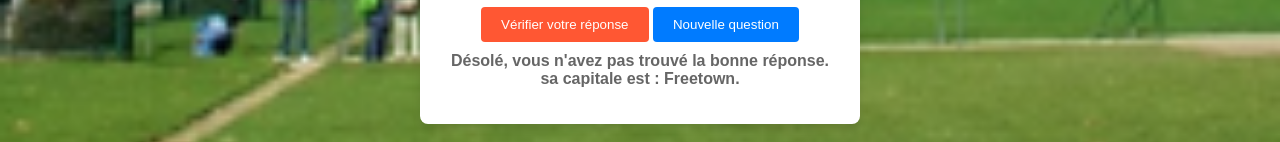
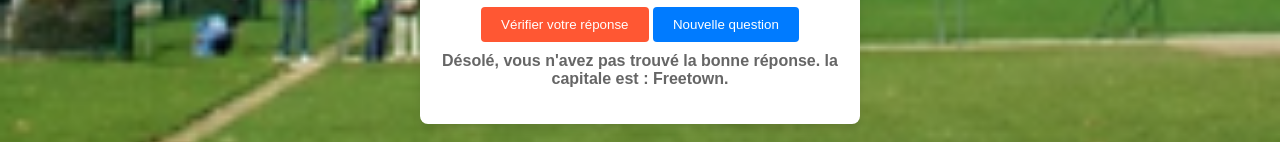
Before and after one commit to clavale/jeucountry, a plain HTML site: page index.html in a window 1280 px wide. Both pictures are taken after a click on the button "Vérifier votre réponse". Shown: the part 170-312 px from the top of the page. Drawn offline with Linux system fonts and the light colour scheme.

Commit message:
Add files via upload

```diff
--- a/index.html
+++ b/index.html
@@ -57,7 +57,7 @@
             if (userAnswer.toLowerCase() === currentQuestion.capital.toLowerCase()) {
                 resultElement.textContent = "Félicitation !,  Vous avez trouvé la capitale: " + currentQuestion.capital + ".";
             } else {
-                resultElement.textContent = "Désolé, vous n'avez pas trouvé la bonne réponse. sa capitale est :  " + currentQuestion.capital + ".";
+                resultElement.textContent = "Désolé, vous n'avez pas trouvé la bonne réponse. la capitale est :  " + currentQuestion.capital + ".";
             }
         }
 
--- a/style.css
+++ b/style.css
@@ -4,6 +4,8 @@
             background-repeat: no-repeat;
             background-attachment: fixed;
         }
+
+
 
 body {
     font-family: Arial, sans-serif;
```
